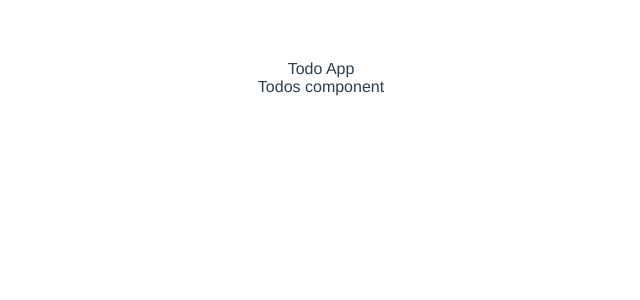
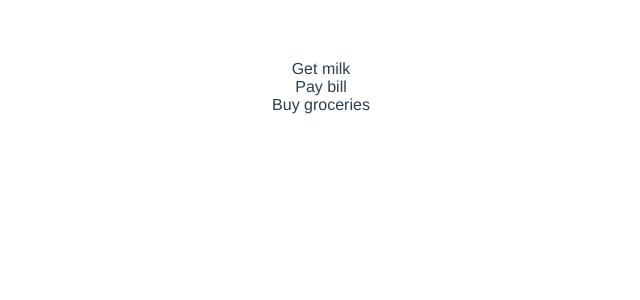
Before and after one commit to arpitshri29/vue-todo, a Vue app: page / in a window 1280 px wide. Shown: the top 300 px of the page, without its empty margins (319-959 px from the left). Built offline with nearby package versions, Linux system fonts and the light colour scheme.

Commit message:
Todos, TodoItem component -- In progress

```diff
--- a/src/App.vue
+++ b/src/App.vue
@@ -1,7 +1,6 @@
 <template>
   <div>
-    Todo App
-    <Todos/>
+    <Todos v-bind:todos="todos"/>
   </div>
 </template>
 
--- /dev/null
+++ b/src/components/TodoItem.vue
@@ -0,0 +1,16 @@
+<template>
+    <div>
+        {{todo.title}}
+    </div>
+</template>
+
+<script>
+    export default {
+        name: 'TodoItem',
+        props:['todo']
+    }
+</script>
+
+<style scoped>
+
+</style>
--- a/src/components/Todos.vue
+++ b/src/components/Todos.vue
@@ -1,12 +1,18 @@
 <template>
-    <div>
-        Todos component
+    <div v-for="todo in todos" v-bind:key="todo.id">
+        <TodoItem v-bind:todo="todo"/>
     </div>
 </template>
 
 <script>
+    import TodoItem from "./TodoItem";
+
     export default {
-        name: 'Todos'
+        name: 'Todos',
+        props:['todos'],
+        components:{
+            TodoItem
+        }
     }
 </script>
 
```
